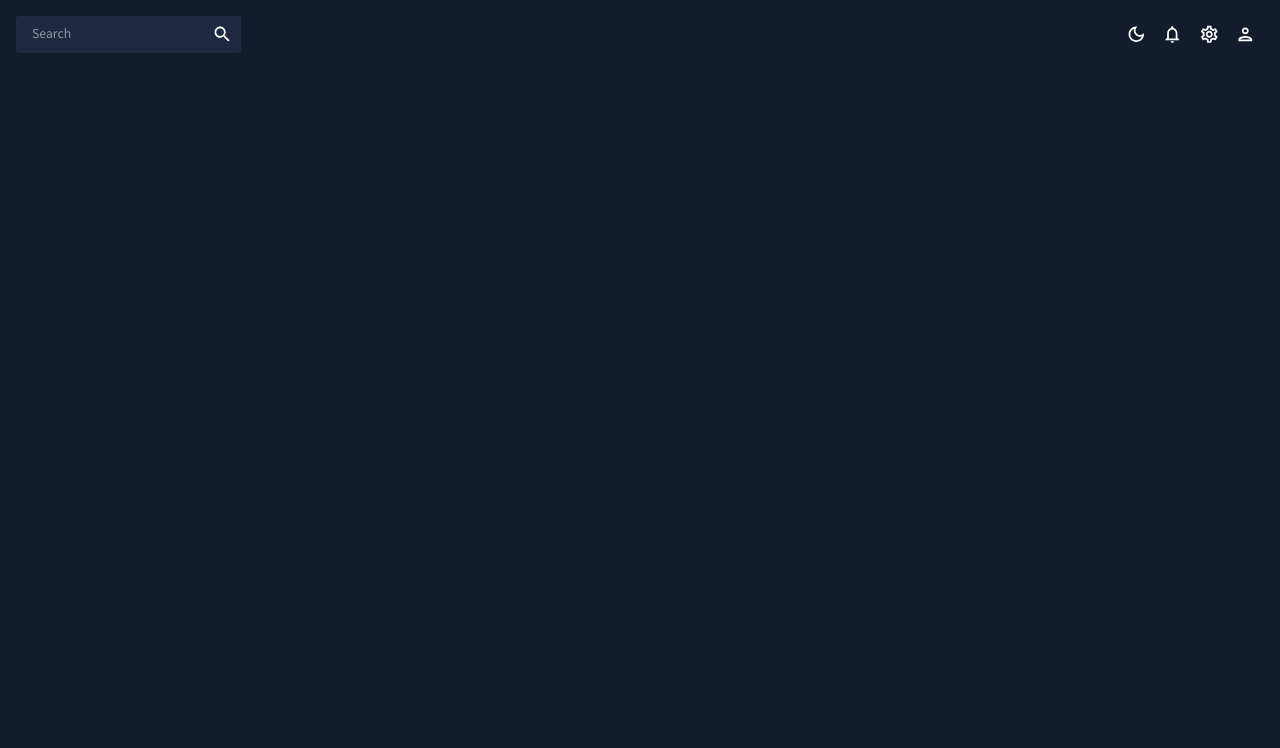
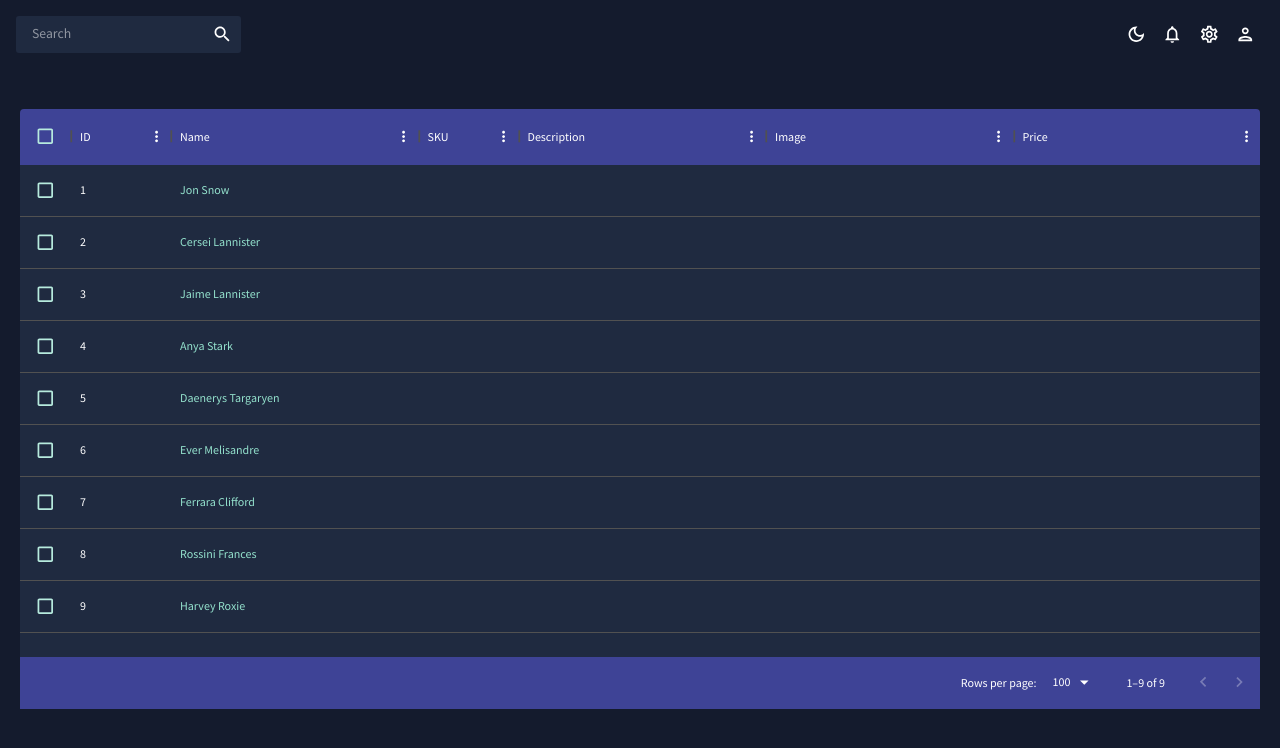
Before and after one commit to OskarMagnefelt/ProductManagerWebApp, a React (Create React App) app: page / in a window 1280 px wide. Shown: the top 748 px of the page. Built offline with nearby package versions, Linux system fonts and the light colour scheme.

Commit message:
Add prototype of MainView

```diff
--- a/src/App.tsx
+++ b/src/App.tsx
@@ -1,27 +1,22 @@
+import { CssBaseline, ThemeProvider } from "@mui/material";
+import Topbar from "./views/global/Topbar";
+import { ColorModeContext, useMode } from "./theme";
+import { Route, Routes } from "react-router-dom";
 import MainView from "./views/MainView";
-import { ColorModeContext, useMode } from "./theme";
-import { CssBaseline, ThemeProvider } from "@mui/material";
-import React, { useContext } from "react"; // Import useContext
-import Topbar from "./views/global/Topbar";
 
 function App() {
-  // const colorMode = useContext(ColorModeContext);
   const [theme, colorMode] = useMode();
 
   return (
-    <ColorModeContext.Provider
-      value={colorMode}
-      // value={{
-      //   theme: colorMode.theme,
-      //   toggleColorMode: colorMode.toggleColorMode,
-      // }}
-    >
+    <ColorModeContext.Provider value={colorMode}>
       <ThemeProvider theme={theme}>
         <CssBaseline />
         <div className="app">
           <main className="content">
             <Topbar></Topbar>
-            {/* Your other components */}
+            <Routes>
+              <Route path="/" element={<MainView />}></Route>
+            </Routes>
           </main>
         </div>
       </ThemeProvider>
--- a/src/views/MainView.tsx
+++ b/src/views/MainView.tsx
@@ -1,42 +1,160 @@
-import { Box, Typography } from "@mui/material";
-import MainMenuOption from "../components/MainMenuOption";
+// import { Box, Typography } from "@mui/material";
+// import MainMenuOption from "../components/MainMenuOption";
 
-const MainView = () => {
+// const MainView = () => {
+//   return (
+//     <Box
+//       sx={{
+//         width: 500,
+//         backgroundColor: "lightgrey",
+//         mx: "auto",
+//         mb: 6,
+//         mt: 6,
+//         padding: 3,
+//         display: "flex",
+//         flexDirection: "column",
+//         gap: 5,
+//         borderRadius: 1,
+//       }}
+//     >
+//       <Typography
+//         sx={{
+//           mx: "auto",
+//           pt: 3,
+//           pb: 3,
+//           fontSize: 50,
+//           fontFamily: "Roboto, sans-serif",
+//           fontWeight: 700,
+//         }}
+//         variant="h1"
+//       >
+//         Product Manager
+//       </Typography>
+
+//       <MainMenuOption text="Ny produkt"></MainMenuOption>
+//       <MainMenuOption text="Sök produkt"></MainMenuOption>
+//       <MainMenuOption text="Ny kategori"></MainMenuOption>
+//       <MainMenuOption text="Avsluta"></MainMenuOption>
+//     </Box>
+//   );
+// };
+
+// export default MainView;
+
+import { Box, Typography, useTheme } from "@mui/material";
+import { DataGrid } from "@mui/x-data-grid";
+// import { tokens } from "../../theme";
+// import { mockDataTeam } from "../../data/mockData";
+import AdminPanelSettingsOutlinedIcon from "@mui/icons-material/AdminPanelSettingsOutlined";
+import LockOpenOutlinedIcon from "@mui/icons-material/LockOpenOutlined";
+import SecurityOutlinedIcon from "@mui/icons-material/SecurityOutlined";
+import { tokens } from "../theme";
+import { mockDataTeam } from "../data/mockData";
+// import Header from "../../components/Header";
+
+const Team = () => {
+  const theme = useTheme();
+  const colors = tokens(theme.palette.mode);
+  const columns: any = [
+    { field: "id", headerName: "ID" },
+    {
+      field: "name",
+      headerName: "Name",
+      flex: 1,
+      cellClassName: "name-column--cell",
+    },
+    {
+      field: "sku",
+      headerName: "SKU",
+      type: "string",
+      headerAlign: "left",
+      align: "left",
+    },
+    {
+      field: "description",
+      headerName: "Description",
+      flex: 1,
+    },
+    {
+      field: "image",
+      headerName: "Image",
+      flex: 1,
+    },
+    {
+      field: "price",
+      headerName: "Price",
+      flex: 1,
+    },
+    // {
+    //   field: "accessLevel",
+    //   headerName: "Access Level",
+    //   flex: 1,
+    //   renderCell: ({ row: {} }) => {
+    //     return (
+    //       <Box
+    //         component={"div"}
+    //         style={{ width: "60%" }}
+    //         m="0 auto"
+    //         p="5px"
+    //         display="flex"
+    //         justifyContent="center"
+    //         // backgroundColor={
+    //         // access === "admin"
+    //         //   ? colors.greenAccent[600]
+    //         //   // : access === "manager"
+    //         //   ? colors.greenAccent[700]
+    //         //   : colors.greenAccent[700]
+    //         // }
+    //         // borderRadius="4px"
+    //       >
+    //         {/* {access === "admin" && <AdminPanelSettingsOutlinedIcon />}
+    //         {access === "manager" && <SecurityOutlinedIcon />}
+    //         {access === "user" && <LockOpenOutlinedIcon />}
+    //         <Typography color={colors.grey[100]} sx={{ ml: "5px" }}>
+    //           {access}
+    //         </Typography> */}
+    //       </Box>
+    //     );
+    //   },
+    // },
+  ];
+
   return (
-    <Box
-      sx={{
-        width: 500,
-        backgroundColor: "lightgrey",
-        mx: "auto",
-        mb: 6,
-        mt: 6,
-        padding: 3,
-        display: "flex",
-        flexDirection: "column",
-        gap: 5,
-        borderRadius: 1,
-      }}
-    >
-      <Typography
+    <Box m="20px">
+      {/* <Header title="TEAM" subtitle="Managing the Team Members" /> */}
+      <Box
+        m="40px 0 0 0"
+        height="75vh"
         sx={{
-          mx: "auto",
-          pt: 3,
-          pb: 3,
-          fontSize: 50,
-          fontFamily: "Roboto, sans-serif",
-          fontWeight: 700,
+          "& .MuiDataGrid-root": {
+            border: "none",
+          },
+          "& .MuiDataGrid-cell": {
+            borderBottom: "none",
+          },
+          "& .name-column--cell": {
+            color: colors.greenAccent[300],
+          },
+          "& .MuiDataGrid-columnHeaders": {
+            backgroundColor: colors.blueAccent[700],
+            borderBottom: "none",
+          },
+          "& .MuiDataGrid-virtualScroller": {
+            backgroundColor: colors.primary[400],
+          },
+          "& .MuiDataGrid-footerContainer": {
+            borderTop: "none",
+            backgroundColor: colors.blueAccent[700],
+          },
+          "& .MuiCheckbox-root": {
+            color: `${colors.greenAccent[200]} !important`,
+          },
         }}
-        variant="h1"
       >
-        Product Manager
-      </Typography>
-
-      <MainMenuOption text="Ny produkt"></MainMenuOption>
-      <MainMenuOption text="Sök produkt"></MainMenuOption>
-      <MainMenuOption text="Ny kategori"></MainMenuOption>
-      <MainMenuOption text="Avsluta"></MainMenuOption>
+        <DataGrid checkboxSelection rows={mockDataTeam} columns={columns} />
+      </Box>
     </Box>
   );
 };
 
-export default MainView;
+export default Team;
```
